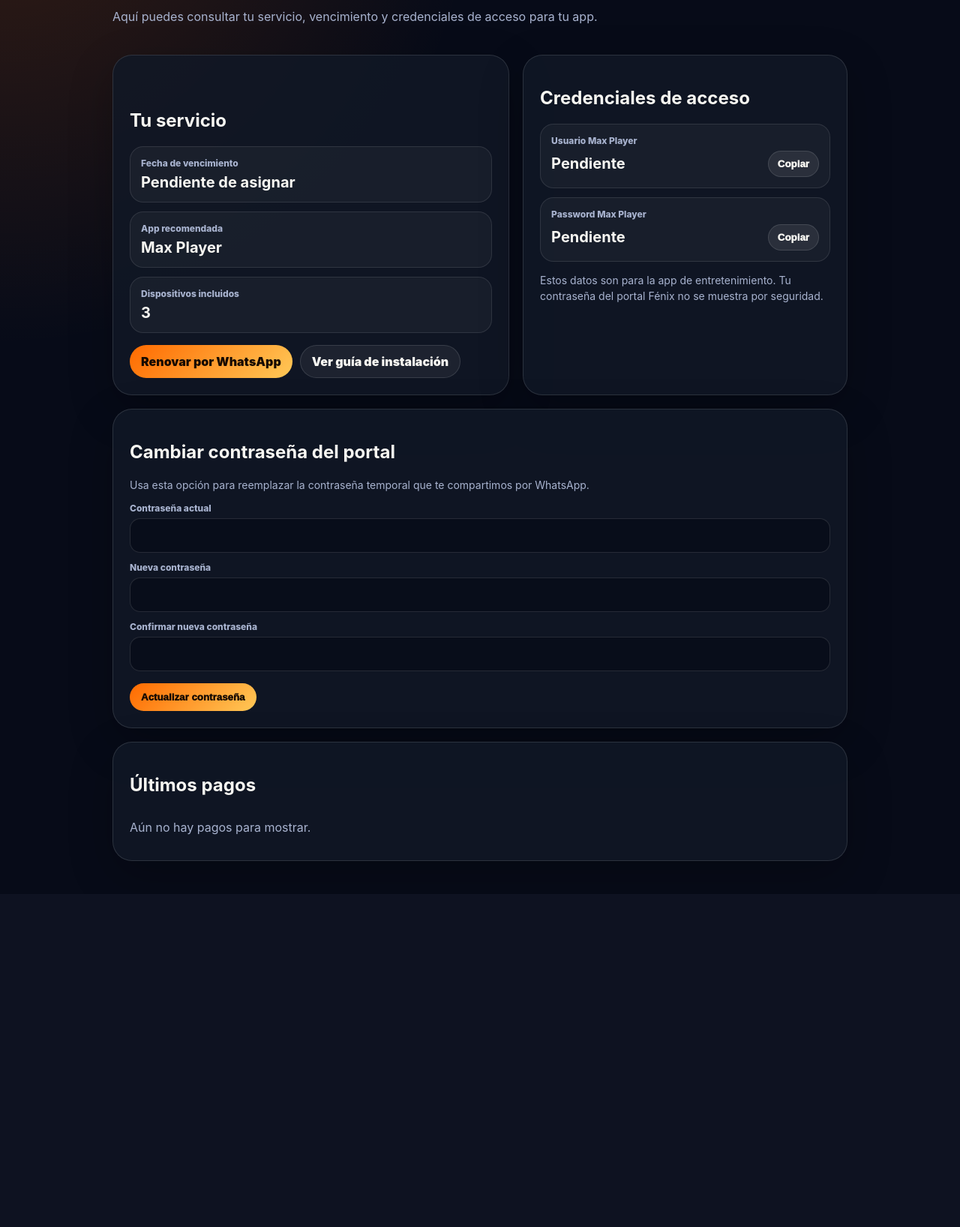
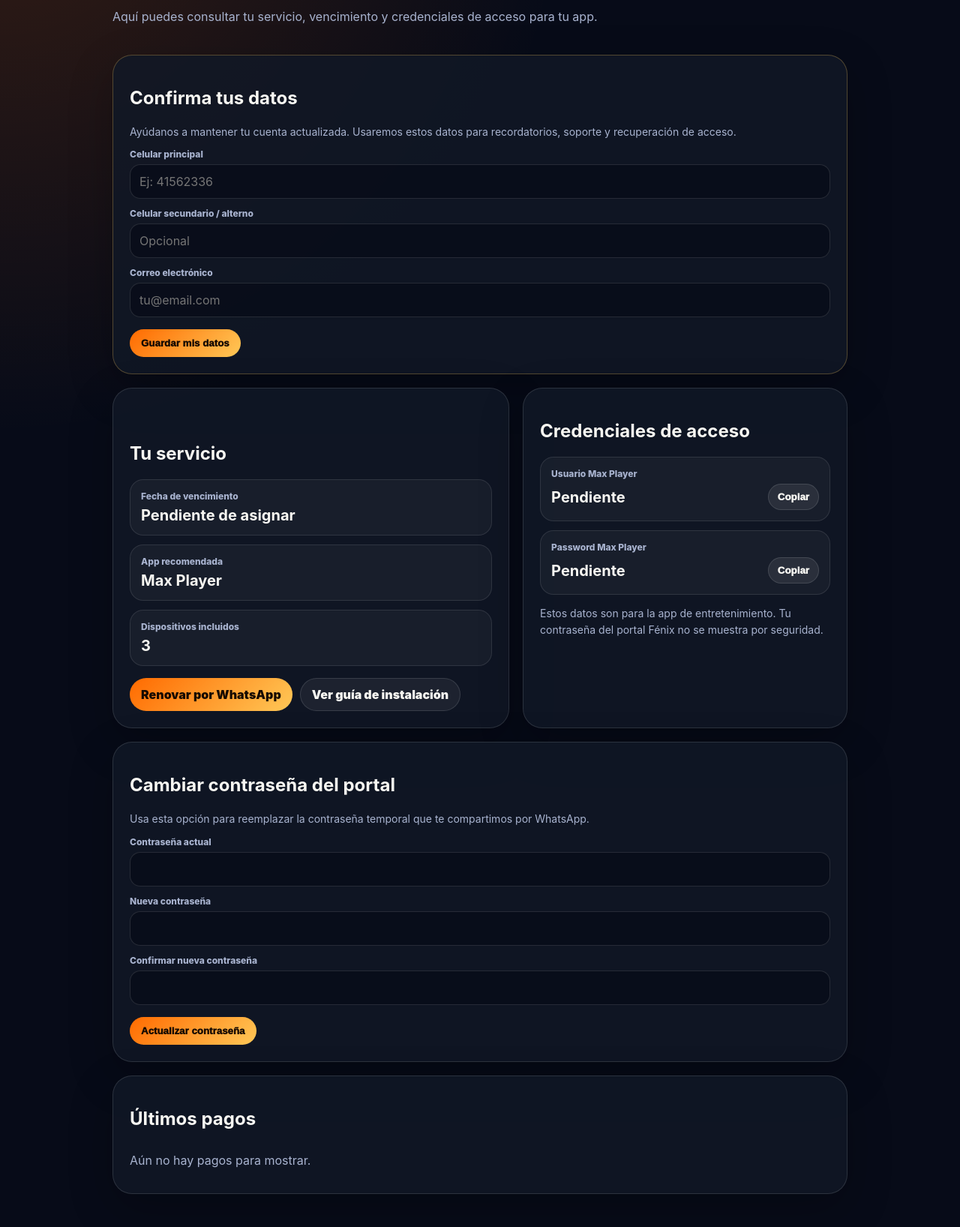
Before and after one commit to giocarvi/FullFan, a Python web app: template templates/client_portal.html in a window 1280 px wide. Shown: the part 176-1812 px from the top of the page at 75% size. Before the commit the page ends 1341 px from the top, so only its background shows below. Run offline with Jinja, Linux system fonts and the light colour scheme; the template is opened without the code that fills it, so the values that code supplies are empty.

Commit message:
Let clients update portal contact data

```diff
--- a/templates/client_portal.html
+++ b/templates/client_portal.html
@@ -58,6 +58,20 @@
       <p class="lead">Aquí puedes consultar tu servicio, vencimiento y credenciales de acceso para tu app.</p>
     </section>
     <section class="grid">
+      <div class="card" style="grid-column:1/-1;border-color:rgba(255,200,87,.28);">
+        <h2>Confirma tus datos</h2>
+        <p class="lead" style="font-size:14px;">Ayúdanos a mantener tu cuenta actualizada. Usaremos estos datos para recordatorios, soporte y recuperación de acceso.</p>
+        <form onsubmit="updateProfile(event)">
+          <label>Celular principal</label>
+          <input id="profile-contacto" type="tel" inputmode="tel" value="{{ client.contacto or '' }}" placeholder="Ej: 41562336" required>
+          <label>Celular secundario / alterno</label>
+          <input id="profile-contacto-secundario" type="tel" inputmode="tel" value="{{ client.contacto_secundario or '' }}" placeholder="Opcional">
+          <label>Correo electrónico</label>
+          <input id="profile-email" type="email" value="{{ client.email or '' }}" placeholder="tu@email.com">
+          <div class="actions"><button type="submit">Guardar mis datos</button></div>
+          <div id="profile-message" class="message"></div>
+        </form>
+      </div>
       <div class="card">
         <span class="status {{ status }}">{{ status|capitalize }}</span>
         <h2>Tu servicio</h2>
@@ -123,6 +137,28 @@
       await navigator.clipboard.writeText(text);
       alert('Copiado');
     }
+    async function updateProfile(event) {
+      event.preventDefault();
+      const msg = document.getElementById('profile-message');
+      msg.className = 'message';
+      msg.textContent = '';
+      const contacto = document.getElementById('profile-contacto').value;
+      const contactoSecundario = document.getElementById('profile-contacto-secundario').value;
+      const email = document.getElementById('profile-email').value;
+      const r = await fetch('/api/cliente/actualizar-datos', {
+        method: 'POST',
+        headers: {'Content-Type': 'application/json'},
+        body: JSON.stringify({contacto, contacto_secundario: contactoSecundario, email})
+      });
+      const d = await r.json();
+      if (!r.ok) {
+        msg.className = 'message error';
+        msg.textContent = d.error || 'No se pudieron guardar tus datos.';
+        return;
+      }
+      msg.className = 'message ok';
+      msg.textContent = 'Datos actualizados correctamente.';
+    }
     async function changePortalPassword(event) {
       event.preventDefault();
       const msg = document.getElementById('pwd-message');
```
Also changed, not shown: app.py (+37 -0 lines).
